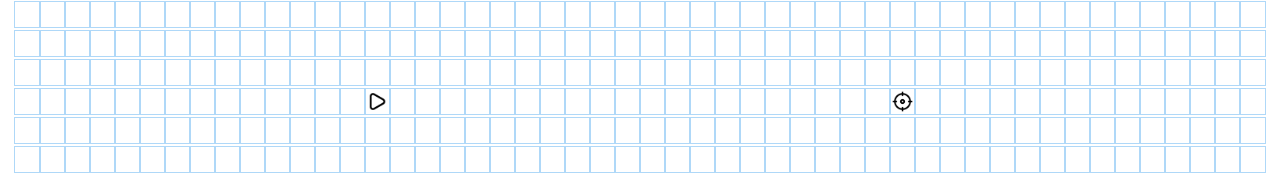
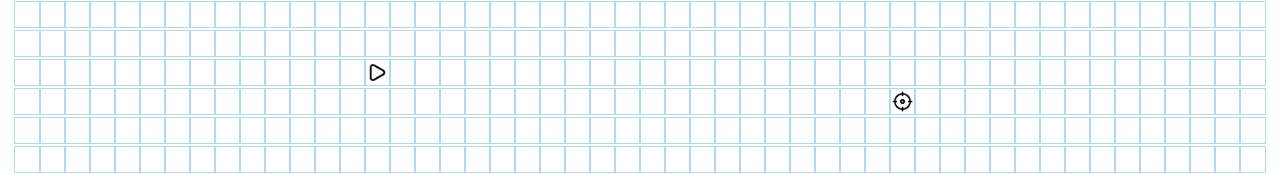
Before and after one commit to bharathprakash321/path-visualiizer, a React (Create React App) app: page / in a window 1280 px wide. Shown: the part 366-540 px from the top of the page. Built offline with nearby package versions, Linux system fonts and the light colour scheme.

Commit message:
first commit

```diff
--- a/src/Path_app/Path_app.jsx
+++ b/src/Path_app/Path_app.jsx
@@ -5,7 +5,7 @@ import {astar, getNodesInShortestPathOrderAstar} from '../algorithms/astar';
 
 import './Path_app.css';
 
-let START_NODE_ROW = 10;
+let START_NODE_ROW = 9;
 let START_NODE_COL = 14;
 let FINISH_NODE_ROW = 10;
 let FINISH_NODE_COL = 35;
```
